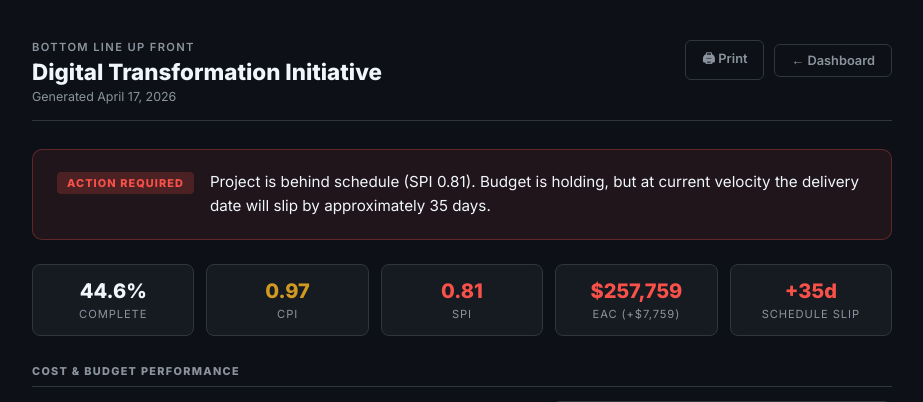
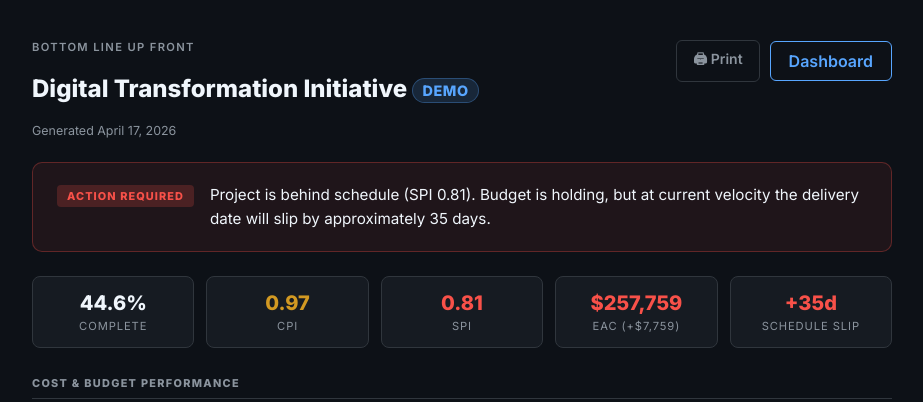
Before and after one commit to matthewnewell/BurnedValue, a Flask app: page /project/demo/bluf in a window 1280 px wide. Shown: the part 53-455 px from the top of the page, without its empty margins (178-1101 px from the left). Run offline with Flask 3, Linux system fonts and the light colour scheme.

Commit message:
BLUF: replace custom header with dashboard-style header-row and header-actions
Matches the dashboard nav bar pattern — project name with DEMO badge,
Print button, and a Dashboard button linking back to the project dashboard.

Co-Authored-By: Claude Sonnet 4.6 <noreply@anthropic.com>

```diff
--- a/templates/bluf.html
+++ b/templates/bluf.html
@@ -254,15 +254,17 @@
 <div class="bluf-wrap">
 
     {# ── Header ── #}
-    <div class="bluf-header">
-        <div class="bluf-header-left">
+    <div class="header-row">
+        <div>
             <div class="bluf-doc-label">Bottom Line Up Front</div>
-            <h1 class="bluf-project-name">{{ project.name }}</h1>
+            <h2>{{ project.name }}
+                {% if project.is_demo %}<span class="badge badge-demo" style="vertical-align: middle; font-size: 0.6em;">DEMO</span>{% endif %}
+            </h2>
             <div class="bluf-generated">Generated {{ now.strftime('%B %d, %Y') if now else '' }}</div>
         </div>
-        <div class="bluf-header-right">
-            <button onclick="window.print()" class="btn btn-ghost-neutral" style="font-size:0.8rem;">🖨 Print</button>
-            <a href="{{ url_for('dashboard', project_id=project.id) }}" class="btn btn-ghost-neutral" style="font-size:0.8rem;">← Dashboard</a>
+        <div class="header-actions">
+            <button onclick="window.print()" class="btn btn-ghost-neutral">🖨 Print</button>
+            <a href="{{ url_for('dashboard', project_id=project.id) }}" class="btn btn-outline-accent" style="font-size:1rem;font-weight:600;">Dashboard</a>
         </div>
     </div>
 
```
